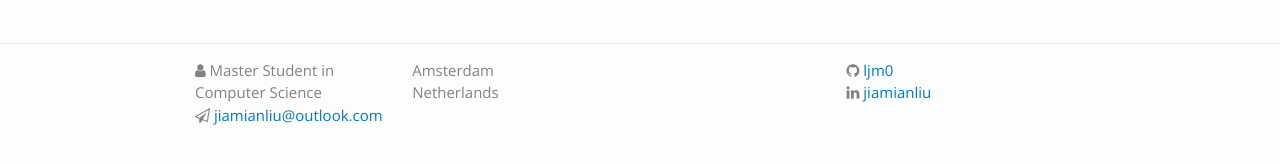
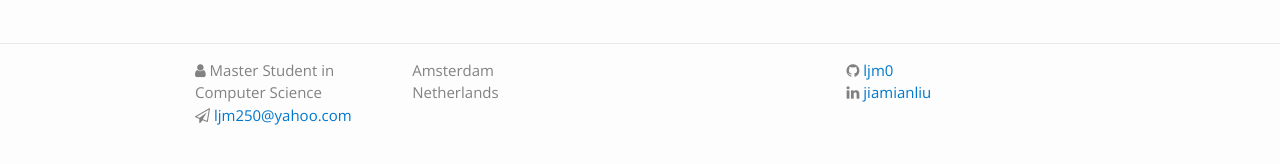
Before and after one commit to ljm0/ljm0.github.io, a Jekyll site: the page built from about.md, in a window 1280 px wide. Shown: the part 533-697 px from the top of the page. Built offline with Jekyll 4.4.1, drawn with Linux system fonts in a browser that asks for light colours; nearby versions of some CDN libraries; some web fonts are replaced.

Commit message:
Update _config.yml

```diff
--- a/_config.yml
+++ b/_config.yml
@@ -1,6 +1,6 @@
 # Site settings
 title: Jiamian Liu
-email: jiamianliu@outlook.com
+email: ljm250@yahoo.com
 description: > # this means to ignore newlines until "baseurl:"
   Master Student in Computer Science at VU and UvA
 baseurl: "" # the subpath of your site, e.g. /blog/
```
